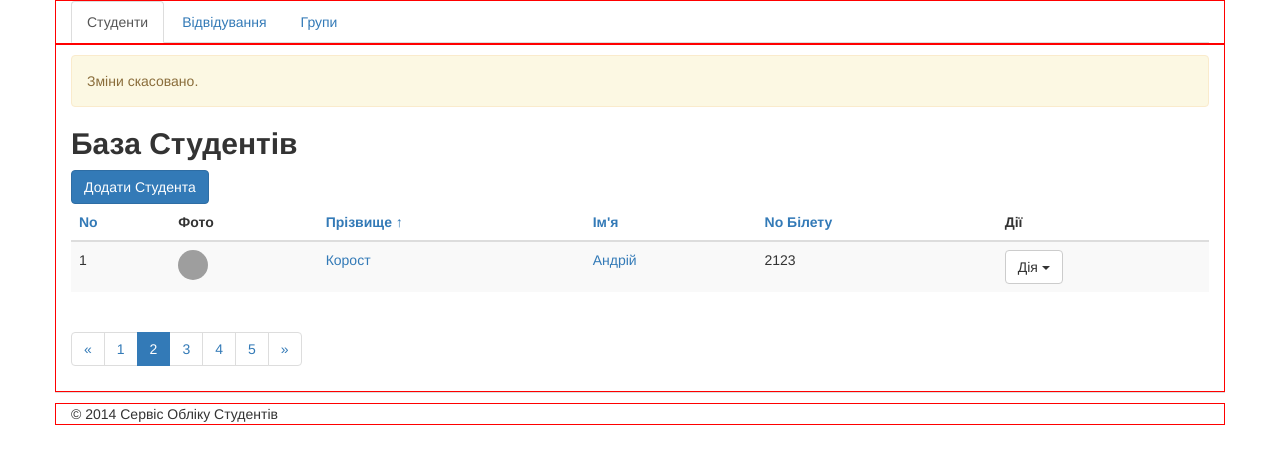
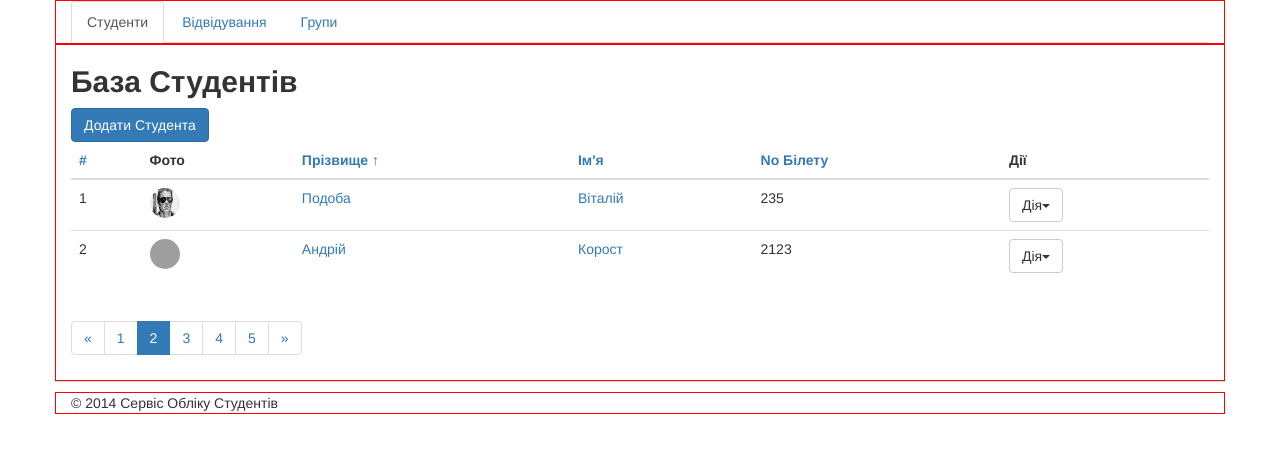
Before and after one commit to ydmyterko/studentsdb, a Django app: page / in a window 1280 px wide. Shown: the part 72-536 px from the top of the page. Run offline with Django 3.2, Linux system fonts and the light colour scheme; some libraries are stand-ins or nearby versions; grey boxes are pictures that could not be loaded.

Commit message:
add changes

```diff
--- /dev/null
+++ b/students/static/css/main.css
@@ -0,0 +1,33 @@
+/* Global Styles */
+h1, h2, h3, h4, h5, h6 {
+   font-weight: bold;
+}
+
+/* Ми додали відстань лише зверху елемента: -top */
+.alert {
+   margin-top: 10px;
+}
+
+/* знайшли елемент футера по його унікальному ідентифікатору
+footer */
+#footer {
+    /* задаємо верхню межу елемента: ширина лінії, тип лінії, колір лінії */
+    border-top: 1px solid #dddddd;
+    /* задаємо внутрішню відстань елемента до верхнього краю */
+    padding-top: 10px;
+}
+
+/* Groups Selector */
+#group-selector {
+    margin: 10px 0;
+}
+
+#group-selector select {
+    margin: 0;
+    width: 85%;
+    background-color: #ffffff;
+    border: 1px solid #cccccc;
+    height: 30px;
+    line-height: 30px;
+    color: #555555;
+}
--- /dev/null
+++ b/students/templates/students/base.html
@@ -0,0 +1,78 @@
+{% load static from staticfiles %}
+
+<!DOCTYPE html>
+<html lang="uk">
+<head>
+     <meta charset="utf-8">
+     <title>Сервіс Обліку Студентів - {% block meta_title %}{% endblock meta_title %}</title>
+     <meta name="description"
+           value="Систма обліку студентів навчального закладу">
+
+     <!-- Include Styles -->
+     <link rel="stylesheet"
+           href="https://cdn.jsdelivr.net/bootstrap/3.3.0/css/bootstrap.min.css">
+     <link rel="stylesheet" href="/static/css/main.css">
+     <style type="text/css">.col-xs-12, .col-xs-4, .col-xs-8 {border:1px solid red;}</style>
+
+     {% block extra_css %}{% endblock extra_css %}
+</head>
+<body>
+     <!-- Start Container -->
+     <div class="container">
+
+        <!-- Start Header -->
+	<div class="row" id="header">
+	    <!-- Logo -->
+	    <div class="col-xs-8">
+                <h1>Сервіс обліку студентів</h1>
+            </div>
+	    <!-- Groups Selector -->
+	    <div class="col-xs-4" id="group-selector">
+	        <strong>Група:</strong>
+                <select>
+                     <option value="">Усі Студенти</option>
+                     <option value="">МтМ - 21, Подоба Віталій (No 254)</option>
+                     <option value="">МтМ - 22, Корост Андрій (No 2123)</option>
+                </select>
+	    </div>
+	</div>
+	<!-- End Header -->
+
+	<!-- Start SubHeader -->
+	<div class="row" id="sub-header">
+	    <div class="col-xs-12">
+                <ul class="nav nav-tabs" role="tablist">
+                   <li role="presentation" class="active"><a href="{% url "home" %}">Студенти</a></li>
+                   <li role="presentation"><a href="/journal">Відвідування</a></li>
+                   <li role="presentation"><a href="{% url "groups" %}">Групи</a></li>
+                </ul>
+            </div>
+	</div>
+	<!-- End SubHeader -->
+
+        <!-- Start Content Columns -->
+        <div class="row" id="content-columns">
+           <div class="col-xs-12" id="content-column">
+               {% comment "Not used alert so far" %}
+               <div class="alert alert-warning" role="alert">Status Update!</div>
+               {% endcomment %}
+               <h2>{% block title %}{% endblock title %}</h2>
+               {% block content %}{% endblock content %}
+            </div>
+        </div>
+        <!-- End Content Columns -->
+
+        <!-- Start Footer -->
+        <div class="row" id="footer">
+           <div class="col-xs-12">&copy; 2014 Сервіс Обліку Студентів</div>
+        </div>
+        <!-- End Footer -->
+
+     </div>
+     <!-- End Container -->
+
+     <!-- Javascript Section -->
+     <script src="http://cdnjs.cloudflare.com/ajax/libs/jquery/2.1.1/jquery.js"></script>
+     <script src="https://cdn.jsdelivr.net/bootstrap/3.3.0/js/bootstrap.min.js"></script>
+</body>
+</html>
--- a/students/templates/students/students_list.html
+++ b/students/templates/students/students_list.html
@@ -1,100 +1,45 @@
-<!DOCTYPE html>
-<html lang="uk">
-<head>
-     <meta charset="utf-8">
-     <title>Сервіс обліку студентів</title>
-     <meta name="description"
-           value="Систма обліку студентів навчального закладу">
+{% extends "students/base.html" %}
+{% load static from staticfiles %}
 
-     <!-- Include Styles -->
-     <link rel="stylesheet"
-           href="https://cdn.jsdelivr.net/bootstrap/3.3.0/css/bootstrap.min.css">
-     <link rel="stylesheet" href="./css/main.css">
-     <style type="text/css">.col-xs-12, .col-xs-4, .col-xs-8 {border:1px solid red;}</style>
-</head>
-<body>
-     <!-- Start Container -->
-     <div class="container">
+{% block meta_title %}Студенти{% endblock meta_title %}
+{% block title %}База Студентів{% endblock title %}
 
-        <!-- Start Header -->
-	<div class="row" id="header">
-	    <!-- Logo -->
-	    <div class="col-xs-8">
-                <h1>Сервіс обліку студентів</h1>
-            </div>
-	    <!-- Groups Selector -->
-	    <div class="col-xs-4" id="group-selector">
-	        <strong>Група:</strong>
-                <select>
-                     <option value="">Усі Студенти</option>
-                     <option value="">МтМ - 21, Подоба Віталій (No 254)</option>
-                     <option value="">МтМ - 22, Корост Андрій (No 2123)</option>
-                </select>
-	    </div>
-	</div>
-	<!-- End Header -->
+{% block content %}
+<a href="{% url "students_add" %}" class="btn btn-primary">Додати Студента</a>
 
-	<!-- Start SubHeader -->
-	<div class="row" id="sub-header">
-	    <div class="col-xs-12">
-                <ul class="nav nav-tabs" role="tablist">
-                   <li role="presentation" class="active"><a href="{% url "home" %}">Студенти</a></li>
-                   <li role="presentation"><a href="/journal">Відвідування</a></li>
-                   <li role="presentation"><a href="{% url "groups" %}">Групи</a></li>
-                </ul>
-            </div>
-	</div>
-	<!-- End SubHeader -->
-
-        <!-- Start Main Page Content -->
-	<div class="row" id="content-columns">
-	     <div class="col-xs-12" id="content-column">
-	         <!-- Status Message -->
-                 <div class="alert alert-warning">Зміни скасовано.</div>
-                 <h2>База Студентів</h2>
-                 <!-- Add Student Button -->
-                 <a class="btn btn-primary" href="/students/add">Додати Студента</a>
-                 <div>
 <!-- Start Students Listing -->
-			<table class="table table-hover table-striped">
+  <table class="table">
     <thead>
       <tr>
-				     <th><a href="">No</a></th>
+        <th><a href="#">#</a></th>
         <th>Фото</th>
-				     <th><a href="">Прізвище &uarr;</a></th>
+        <th><a href="#">Прізвище &uarr;</a></th>
         <th><a href="#">Ім'я</a></th>
         <th><a href="#">No Білету</a></th>
         <th>Дії</th>
        </tr>
     </thead>
+
     <tbody>
+    {% for student in students %}
       <tr>
-				     <td>1</td>
-				     <td><img height="30"
-                                              width="30" src="./img/me.jpeg" class="img-circle"></td>
-				     <td><a title="Редагувати" href="{% url "students_edit" 1 %}">Корост</a></td>
-				     <td><a title="Редагувати" href="{% url "students_edit" 1 %}">Андрій</a></td>
-				     <td>2123</td>
+        <td>{{ forloop.counter }}</td>
+        <td><img class="img-circle" src="{% static student.image %}" height="30" width="30" /></td>
+        <td><a href="{% url "students_edit" student.id %}">{{ student.last_name }}</td>
+        <td><a href="{% url "students_edit" student.id %}">{{ student.first_name }}</td>
+        <td>{{ student.ticket }}</td>
         <td>
-				       <div class="dropdown">
-				        <button class="btn btn-default dropdown-toggle"
-                                                type="button" data-toggle="dropdown">Дія
-				          <span class="caret"></span>
-				        </button>
+          <div class="btn-group">
+            <button type="button" class="btn btn-default dropdown-toggle" data-toggle="dropdown">Дія<span class="caret"></span></button>
             <ul class="dropdown-menu" role="menu">
-				          <li role="presentation">
-				             <a role="menuitem" tabindex="-1" href="/journal/1">Відвідування</a>
-				          </li>
-				          <li role="presentation">
-				             <a role="menuitem" tabindex="-1" href="{% url "students_edit" 1 %}">Редагувати</a>
-                                          </li>
-				          <li role="presentation">
-				             <a role="menuitem" tabindex="-1" href="{% url "students_delete" 1 %}">Видалити</a>
-				          </li>
+              <li><a href="{% url "students_edit" student.id %}">Редагувати</a></li>
+              <li><a href="/journal/{{ student.id }}">Відвідування</a></li>
+              <li><a href="{% url "students_delete" student.id %}">Видалити</a></li>
             </ul>
           </div>
         </td>
       </tr>
+    {% endfor %}
     </tbody>
   </table>
 <!-- End Students Listing -->
@@ -110,24 +55,4 @@
     <li><a href="#">&raquo;</a></li>
   </ul>
 </nav>
-		 </div>
-	     </div>
-	</div>
-	<!-- End Main Page Content -->
-
-	<!-- Start Footer -->
-	<div class="row" id="footer">
-	    <div class="col-xs-12">
-	         &copy; 2014 Сервіс Обліку Студентів
-	    </div>
-	</div>
-	<!-- End Footer -->
-
-     </div>
-     <!-- End Container -->
-
-     <!-- Javascript Section -->
-     <script src="http://cdnjs.cloudflare.com/ajax/libs/jquery/2.1.1/jquery.js"></script>
-     <script src="https://cdn.jsdelivr.net/bootstrap/3.3.0/js/bootstrap.min.js"></script>
-</body>
-</html>
+{% endblock content %}
--- a/students/views.py
+++ b/students/views.py
@@ -1,9 +1,23 @@
+# -*- coding: utf-8 -*-
 from django.shortcuts import render
 from django.http import HttpResponse
 
 # Views for Students
 def students_list(request):
-    return render(request, 'students/students_list.html', {})
+    students = (
+      {'id': 1,
+       'first_name': u'Віталій',
+       'last_name': u'Подоба',
+       'ticket': 235,
+       'image': 'img/photo_1.jpg'},
+
+      {'id': 2,
+       'first_name': u'Корост',
+       'last_name': u'Андрій',
+       'ticket': 2123,
+       'image': 'img/piv.png'},
+    )
+    return render(request, 'students/students_list.html',{'students': students})
 
 def students_add(request):
     return HttpResponse('<h1>Student Add Form</h1>')
```
Also changed, not shown: students/static/index.html (added, +133 -0 lines), static/img/photo_1.jpg (added), students/static/img/photo_1.jpg (added). Lines whose indentation alone changed are shown as unchanged.
